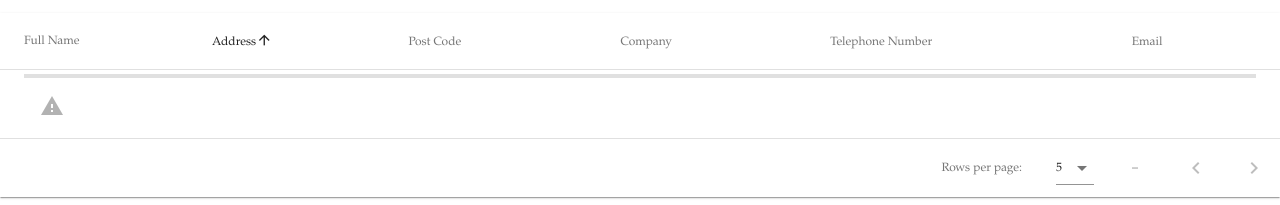
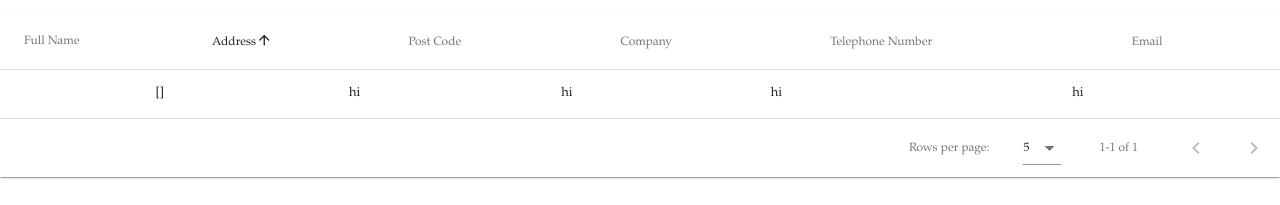
Before and after one commit to andrewlew1s/hmc-transcribers, a Vue app: page /display in a window 1280 px wide. Shown: the part 399-604 px from the top of the page. Built offline with nearby package versions, Linux system fonts and the light colour scheme.

Commit message:
feat/ loaded vuex data into table succesfully

```diff
--- a/src/containers/Page2/Page2.vue
+++ b/src/containers/Page2/Page2.vue
@@ -25,10 +25,13 @@
 				:headers="headers"
 				:items="fields"
 				class="elevation-1">
-				<template v-slot:no-data>
-					<v-alert :value="true" color="error" icon="warning">
-						Sorry, nothing to display here :(
-					</v-alert>
+				<template v-slot:items="props">
+					<!-- <td>{{ props.item.name }}</td> -->
+					<td class="text-xs-right">{{ props.item.address }}</td>
+					<td class="text-xs-right">{{ props.item.postCode }}</td>
+					<td class="text-xs-right">{{ props.item.company }}</td>
+					<td class="text-xs-right">{{ props.item.telNumber }}</td>
+					<td class="text-xs-right">{{ props.item.email }}</td>
 				</template>
 			</v-data-table>
 			<div class="Page2__header">
@@ -54,12 +57,20 @@ export default {
             value: 'name'
           },
           { text: 'Address', value: 'address' },
-          { text: 'Post Code', value: 'post-code' },
+          { text: 'Post Code', value: 'postCode' },
           { text: 'Company', value: 'company' },
-          { text: 'Telephone Number', value: 'telephone-number' },
+          { text: 'Telephone Number', value: 'telNumber' },
           { text: 'Email', value: 'email' }
         ],
-        fields: []
+        fields: [
+			{
+				address: this.$store.state.data,
+				postCode: 'hi',
+				company: 'hi',
+				telNumber: 'hi',
+				email: 'hi'
+			}
+		]
       }
 		},
 	components: {
@@ -83,10 +94,7 @@ export default {
 		}
 	}
 }
-
-
 </script>
-
 
 <style lang="scss">
 @import '../../settings';
```
